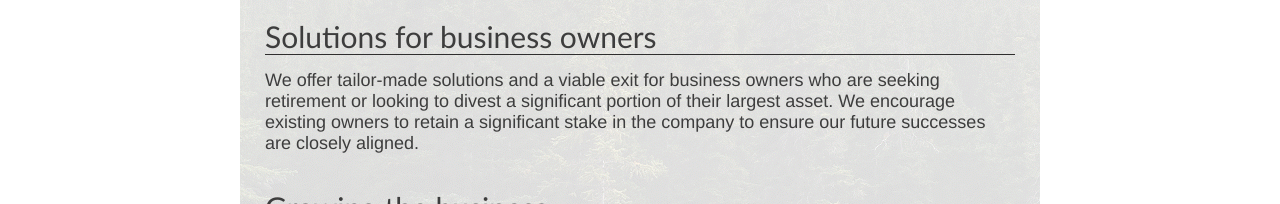
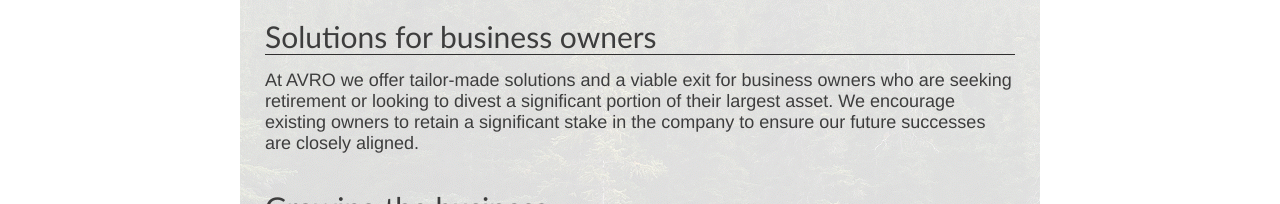
Before and after one commit to thomas-curran/thomas-curran.github.io, a plain HTML site: page about-us.html in a window 1280 px wide. Shown: the part 428-632 px from the top of the page. Drawn offline with Linux system fonts and the light colour scheme.

Commit message:
Update about-us.html

```diff
--- a/about-us.html
+++ b/about-us.html
@@ -31,7 +31,7 @@
 			<h1>About us</h1>
 			<hr class="small-hr">
 			<h3>Solutions for business owners</h3>
-			<p>We offer tailor-made solutions and a viable exit for business owners who are seeking retirement or looking to divest a significant portion of their largest asset. We encourage existing owners to retain a significant stake in the company to ensure our future successes are closely aligned.</p>
+			<p>At AVRO we offer tailor-made solutions and a viable exit for business owners who are seeking retirement or looking to divest a significant portion of their largest asset. We encourage existing owners to retain a significant stake in the company to ensure our future successes are closely aligned.</p>
 			<h3>Growing the business</h3>
 			<p>We focus on driving growth in our portfolio companies and providing them with the resources they need to be successful. Operating a small business is challenging; an injection of capital and hands-on operational / strategic assistance can be the catalysts needed to take the company to the next level.</p>
 			<p>We understand the challenges faced by businesses and management teams and offer practical, honest advice. We provide experienced on-the-ground operating and financial support, coupled with strategic insight from our network of industry partners and advisors.</p>
```
